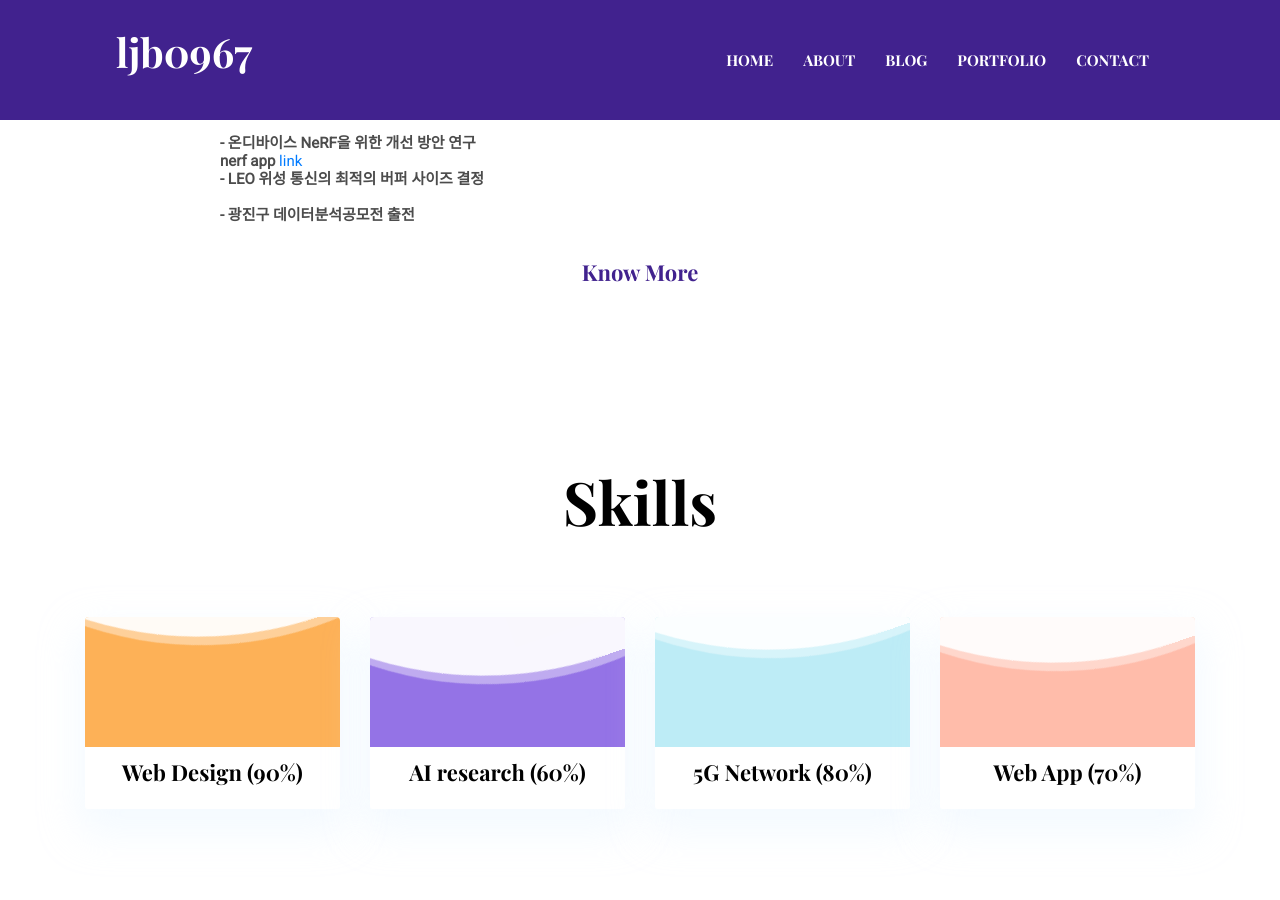
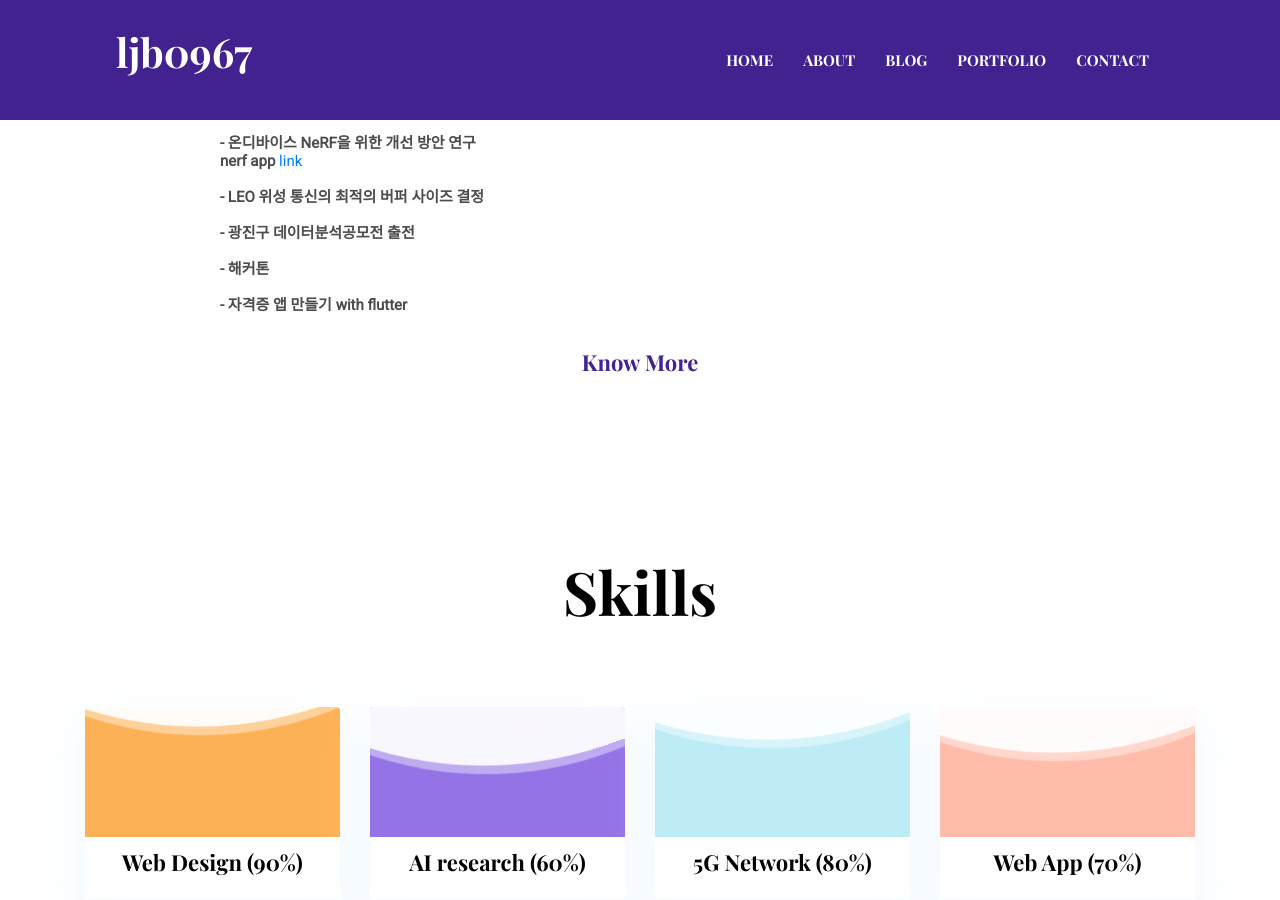
Before and after one commit to ljb0967/ljb0967.github.io, a Jekyll site: the page built from index.html, in a window 1280 px wide and 900 px high, scrolled down 1469 px. Built offline with Jekyll 4.4.1, drawn with Linux system fonts in a browser that asks for light colours; some web fonts are replaced.

Commit message:
Update settings.yml

```diff
--- a/_data/settings.yml
+++ b/_data/settings.yml
@@ -48,29 +48,33 @@ social:
 # About (Section and Page)
 
 # About Section
-blurb:
-  안녕하세요 저의 홈페이지에 오신 것을 환영합니다 여기에는 저에 대한 프로필과 제가 지금까지 해온 프로젝트들이 정리되어있습니다  <br> Welcome to my website! Here, you can find my profile and a summary of the projects I have worked on so far <br><br><br><br><br><h2>수상 및 프로젝트</h2>
+# blurb:
+#   안녕하세요 저의 홈페이지에 오신 것을 환영합니다 여기에는 저에 대한 프로필과 제가 지금까지 해온 프로젝트들이 정리되어있습니다  <br> Welcome to my website! Here, you can find my profile and a summary of the projects I have worked on so far <br><br><br><br><br><h2>수상 및 프로젝트</h2>
 
-  <ul style="text-align:left"><br>
-  <li><strong>- 2024년 8월 OUTTA 딥러닝 부트캠프 우수 프로젝트상 수상</strong></li>
+#   <ul style="text-align:left"><br>
+#   <li><strong>-  2024년 8월 OUTTA 딥러닝 부트캠프 우수 프로젝트상 수상</strong></li>
 
-  <li><strong>P1:</strong> <a href="https://github.com/ljb0967/Sign-Language-Classification" target="_blank">Sign Language Classification</a> (Drop-In Replacement for MNIST for Hand Gesture Recognition Tasks)</li>
-  <li><strong>P2:</strong> <a href="https://github.com/ljb0967/Real-and-Fake-Job-Postings" target="_blank">Real and Fake Job Postings</a> (Dataset of real and fake job postings)</li>
-  <li><strong>P3:</strong> <a href="https://github.com/ljb0967/Music-Genre-Classification" target="_blank">Music Genre Classification</a> (Classify music genres using datasets collected from a variety of sources, including personal CDs, radio, microphone recordings, and more)</li><br>
+#   <li><strong>P1:</strong> <a href="https://github.com/ljb0967/Sign-Language-Classification" target="_blank">Sign Language Classification</a> (Drop-In Replacement for MNIST for Hand Gesture Recognition Tasks)</li>
+#   <li><strong>P2:</strong> <a href="https://github.com/ljb0967/Real-and-Fake-Job-Postings" target="_blank">Real and Fake Job Postings</a> (Dataset of real and fake job postings)</li>
+#   <li><strong>P3:</strong> <a href="https://github.com/ljb0967/Music-Genre-Classification" target="_blank">Music Genre Classification</a> (Classify music genres using datasets collected from a variety of sources, including personal CDs, radio, microphone recordings, and more)</li><br>
 
-  <li><strong>- 대학생 튜터링 플랫폼 with React, next.js</strong></li><br>
+#   <li><strong>-  대학생 튜터링 플랫폼 with React, next.js</strong></li><br>
 
-  <li><strong>- 온디바이스 NeRF을 위한 개선 방안 연구</strong></li>
+#   <li><strong>-  온디바이스 NeRF을 위한 개선 방안 연구</strong></li>
 
-  <li><strong>nerf app </strong> <a href="https://github.com/ljb0967/nerf-app" target="_blank">link</a></li>
+#   <li><strong>nerf app </strong> <a href="https://github.com/ljb0967/nerf-app" target="_blank">link</a></li><br>
 
-  <li><strong>- LEO 위성 통신의 최적의 버퍼 사이즈 결정</strong></li><br>
+#   <li><strong>-  LEO 위성 통신의 최적의 버퍼 사이즈 결정</strong></li><br>
 
-  <li><strong>- 광진구 데이터분석공모전 출전</strong></li>
+#   <li><strong>-  광진구 데이터분석공모전 출전</strong></li><br>
 
-  </ul>
-blurb-btn-link: "/portfolio"
-blurb-btn-name: know more
+#   <li><strong>-  해커톤</strong></li><br>
+
+#   <li><strong>-  자격증 앱 만들기 with flutter</strong></li>
+
+#   </ul>
+# blurb-btn-link: "/portfolio"
+# blurb-btn-name: know more
 
 # About Page
 
@@ -135,6 +139,36 @@ experience:
       date: "Jan 2024 - Present",
       organization: " 5G network lab WIDEN",
     }
+
+#-------------------------------------------------
+
+blurb:
+  안녕하세요 저의 홈페이지에 오신 것을 환영합니다 여기에는 저에 대한 프로필과 제가 지금까지 해온 프로젝트들이 정리되어있습니다  <br> Welcome to my website! Here, you can find my profile and a summary of the projects I have worked on so far <br><br><br><br><br><h2>수상 및 프로젝트</h2>
+
+  <ul style="text-align:left"><br>
+  <li><strong>-  2024년 8월 OUTTA 딥러닝 부트캠프 우수 프로젝트상 수상</strong></li>
+
+  <li><strong>P1:</strong> <a href="https://github.com/ljb0967/Sign-Language-Classification" target="_blank">Sign Language Classification</a> (Drop-In Replacement for MNIST for Hand Gesture Recognition Tasks)</li>
+  <li><strong>P2:</strong> <a href="https://github.com/ljb0967/Real-and-Fake-Job-Postings" target="_blank">Real and Fake Job Postings</a> (Dataset of real and fake job postings)</li>
+  <li><strong>P3:</strong> <a href="https://github.com/ljb0967/Music-Genre-Classification" target="_blank">Music Genre Classification</a> (Classify music genres using datasets collected from a variety of sources, including personal CDs, radio, microphone recordings, and more)</li><br>
+
+  <li><strong>-  대학생 튜터링 플랫폼 with React, next.js</strong></li><br>
+
+  <li><strong>-  온디바이스 NeRF을 위한 개선 방안 연구</strong></li>
+
+  <li><strong>nerf app </strong> <a href="https://github.com/ljb0967/nerf-app" target="_blank">link</a></li><br>
+
+  <li><strong>-  LEO 위성 통신의 최적의 버퍼 사이즈 결정</strong></li><br>
+
+  <li><strong>-  광진구 데이터분석공모전 출전</strong></li><br>
+
+  <li><strong>-  해커톤</strong></li><br>
+
+  <li><strong>-  자격증 앱 만들기 with flutter</strong></li>
+
+  </ul>
+blurb-btn-link: "/portfolio"
+blurb-btn-name: know more
 
 #-------------------------------
 # Education Section
```
